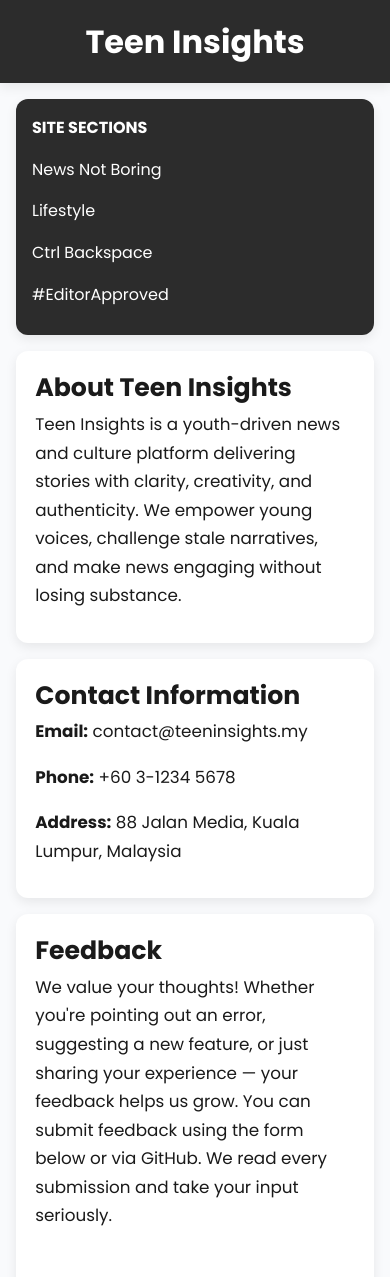
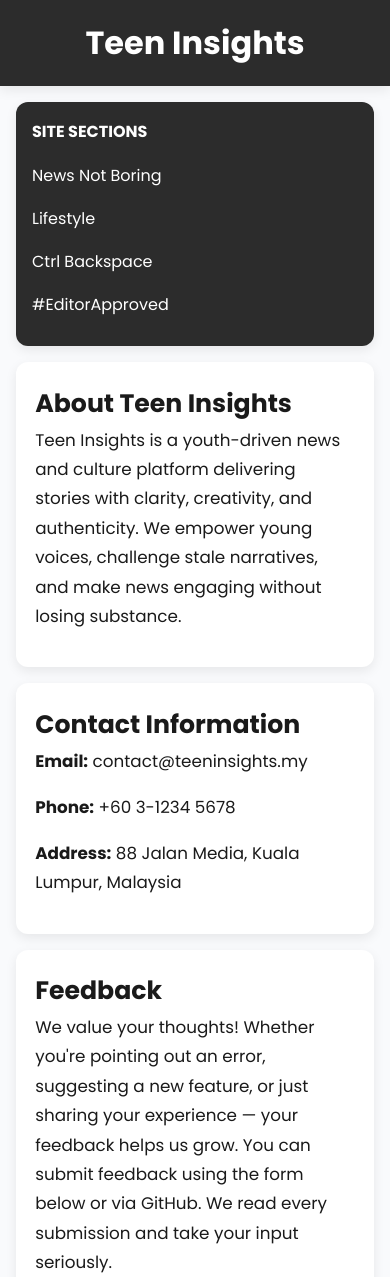
Before and after one commit to Jaredlkx-tarc/Teen-insights, a PHP site: page /ext-about.html in a window 390 px wide. Shown: the top 1277 px of the page. Run offline with PHP 8.4, Linux system fonts and the light colour scheme; grey boxes are pictures that could not be loaded.

Commit message:
Update style.css

```diff
--- a/style.css
+++ b/style.css
@@ -21,7 +21,7 @@ body {
   font-family: 'Poppins', sans-serif;
   background: var(--bg);
   color: var(--text);
-  line-height: 1.6;
+  line-height: 1.7;
   font-size: 1rem;
   padding-bottom: 2rem;
 }
@@ -121,9 +121,10 @@ main.content {
 .article {
   background: var(--panel);
   border-radius: var(--radius);
-  padding: 1rem;
+  padding: 1.2rem;
   box-shadow: var(--shadow);
-  animation: fadeIn 0.5s ease;
+  font-size: 1.05rem;
+  line-height: 1.75;
 }
 .article h2, .article h3 {
   margin-top: 0;
@@ -135,6 +136,9 @@ main.content {
 }
 .article p {
   margin-bottom: 1em;
+  max-width: 42ch;
+  margin-left: auto;
+  margin-right: auto;
 }
 
 /* ===== Image Styling ===== */
@@ -142,13 +146,13 @@ main.content {
 .article img {
   width: 100%;
   height: auto;
-  border-radius: 8px;
-  margin-bottom: 0.75rem;
+  border-radius: 10px;
+  margin: 1rem 0;
   display: block;
   box-shadow: var(--shadow);
 }
 
-/* ===== Hub Layout ===== */
+/* ===== Hub Layout (Mobile First) ===== */
 .hub-container {
   display: flex;
   flex-direction: column;
@@ -186,26 +190,13 @@ main.content {
   transform: scale(1.05);
 }
 
-/* ===== Responsive Text for Mobile ===== */
-@media (max-width: 600px) {
-  .article {
-    font-size: 1.05rem;
-    line-height: 1.7;
-    padding: 1rem 1.2rem;
-  }
-  .article p {
-    max-width: 38ch;
-    margin-left: auto;
-    margin-right: auto;
-  }
-}
-
 /* ===== Desktop Layout ===== */
 @media (min-width: 821px) {
   .layout {
     display: grid;
     grid-template-columns: 240px 1fr;
   }
+
   .hub-container {
     position: relative;
     width: 500px;
@@ -214,6 +205,7 @@ main.content {
     flex-direction: unset;
     gap: 0;
   }
+
   .center-circle {
     position: absolute;
     top: 50%;
@@ -223,10 +215,12 @@ main.content {
     height: 200px;
     font-size: 1.3rem;
   }
+
   .nav-item {
     position: absolute;
     width: auto;
   }
+
   .about-us { top: 10%; left: 50%; transform: translate(-50%, -50%); }
   .editor-approved { top: 50%; right: 0; transform: translate(50%, -50%); }
   .ctrl-backspace { bottom: 10%; left: 50%; transform: translate(-50%, 50%); }
```
